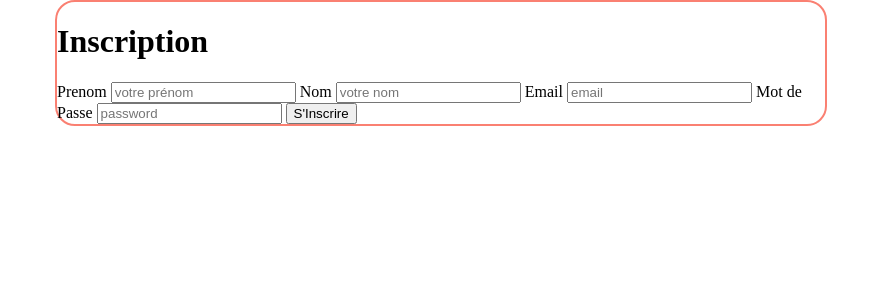
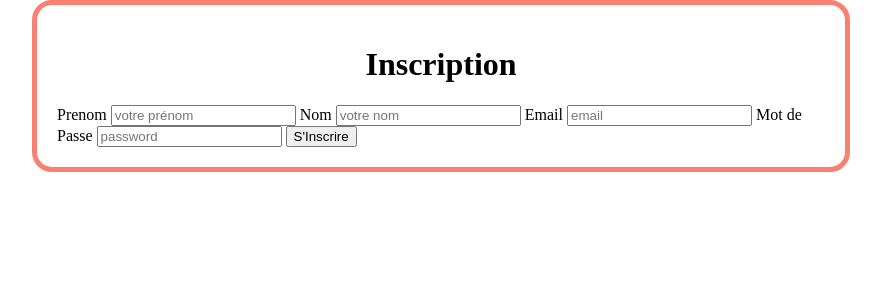
Before and after one commit to LiseRochat/Registration-Login, a PHP site: page /inscription.php in a window 1280 px wide. Shown: the top 300 px of the page, without its empty margins (199-1080 px from the left). Run offline with PHP 8.4, Linux system fonts and the light colour scheme.

Commit message:
Align item on card div

```diff
--- a/View/style/style.css
+++ b/View/style/style.css
@@ -6,9 +6,14 @@ body {
 }
 
 .card {
-    border: 2px solid salmon;
+    border: 5px solid salmon;
     border-radius: 20px;
     background: rgba(255, 255, 255, 0.62);
     width: 60%;
     margin: 0 auto;
+    padding: 20px;
+    display: flex;
+    flex-direction: column;
+    align-items: center;
+    justify-content: center;
 }
```
